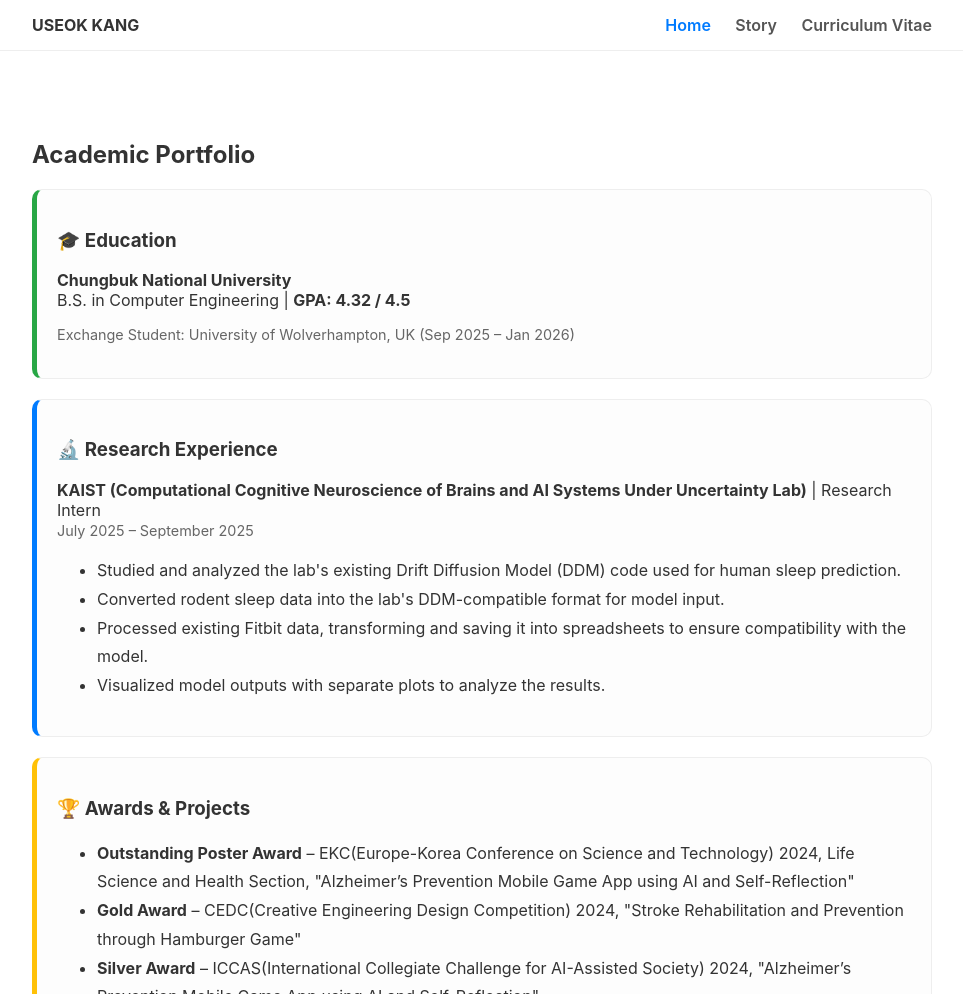
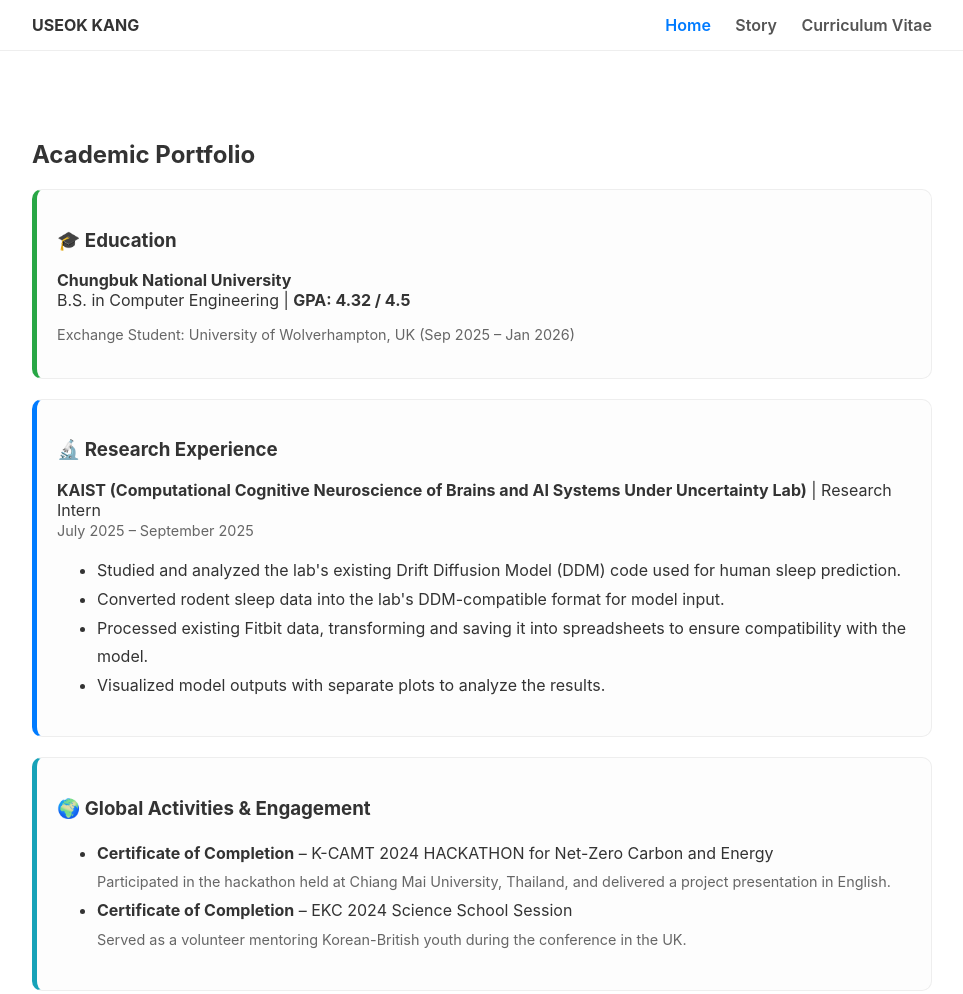
Before and after one commit to MuHaRVEY/MuHaRVEY.github.io, a plain HTML site: page academic.html in a window 1280 px wide. Shown: the top 994 px of the page, without its empty margins (158-1121 px from the left). Drawn offline with Linux system fonts and the light colour scheme.

Commit message:
Update academic.html with global activities section
Added global activities and engagement section to the academic portfolio.

```diff
--- a/academic.html
+++ b/academic.html
@@ -38,7 +38,17 @@
             </ul>
         </div>
 
-       <div class="card" style="border-left: 5px solid #ffc107;">
+        <div class="card" style="border-left: 5px solid #17a2b8;">
+            <h3>🌍 Global Activities & Engagement</h3>
+            <ul style="line-height: 1.8;">
+                <li><strong>Certificate of Completion</strong> – K-CAMT 2024 HACKATHON for Net-Zero Carbon and Energy<br>
+                <span style="color: #666; font-size: 0.9em;">Participated in the hackathon held at Chiang Mai University, Thailand, and delivered a project presentation in English.</span></li>
+                <li><strong>Certificate of Completion</strong> – EKC 2024 Science School Session<br>
+                <span style="color: #666; font-size: 0.9em;">Served as a volunteer mentoring Korean-British youth during the conference in the UK.</span></li>
+            </ul>
+        </div>
+
+        <div class="card" style="border-left: 5px solid #ffc107;">
             <h3>🏆 Awards & Projects</h3>
             <ul style="line-height: 1.8;">
                 <li><strong>Outstanding Poster Award</strong> – EKC(Europe-Korea Conference on Science and Technology) 2024, Life Science and Health Section, "Alzheimer’s Prevention Mobile Game App using AI and Self-Reflection"</li>
```
